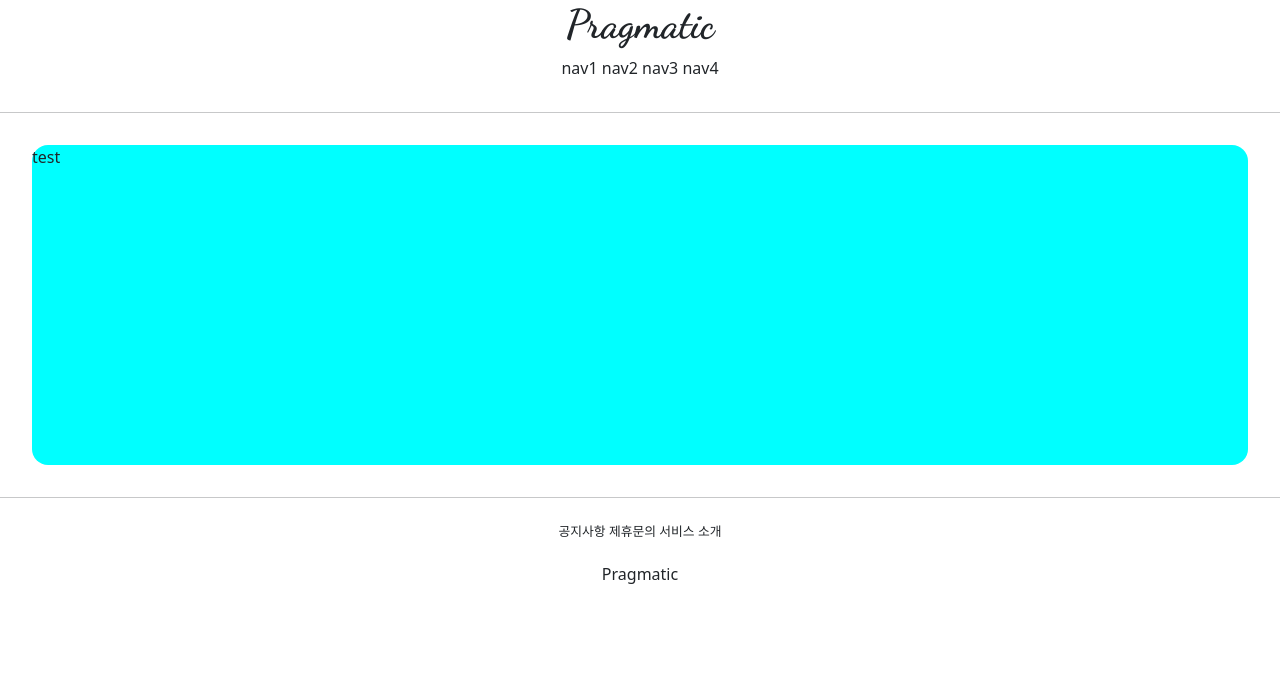
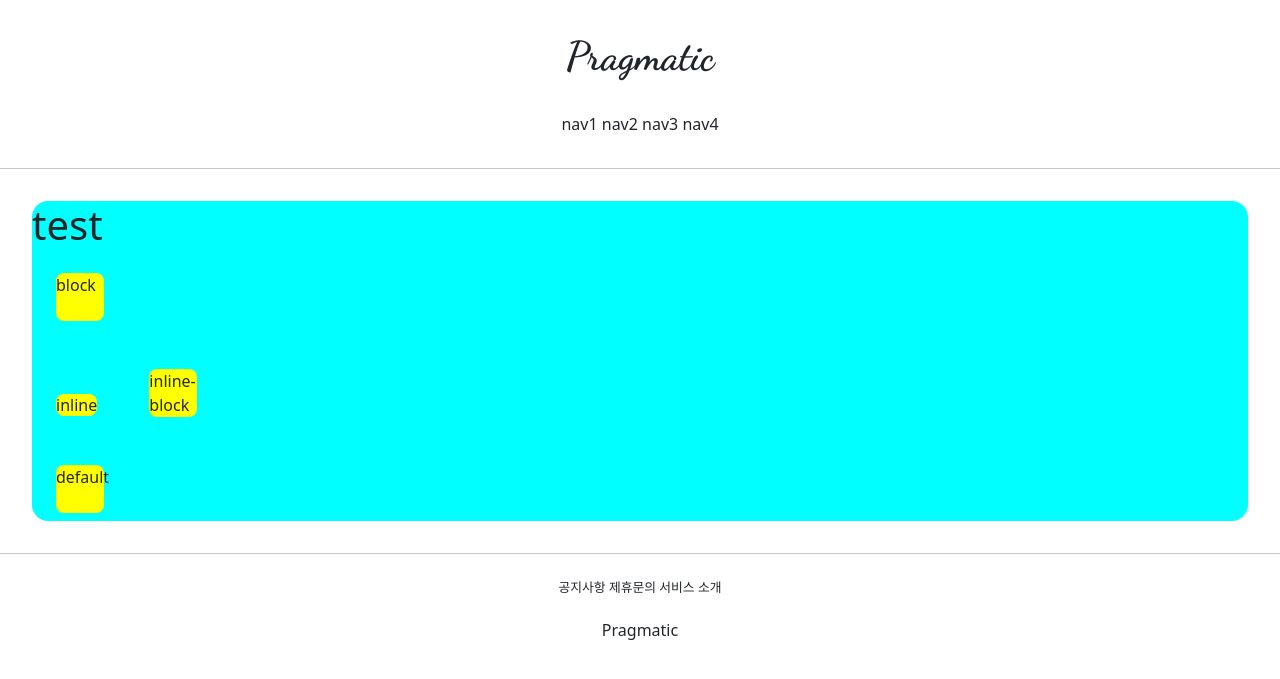
Before and after one commit to jam2208/GII_Project, a Django app: page /accounts/hello_world/ in a window 1280 px wide. Shown: the top 679 px of the page. Run offline with Django 3.2, Linux system fonts and the light colour scheme; parts of the project's set-up code (start-up, migrations or seed data) failed here and were passed over.

Commit message:
2021.07.06

```diff
--- a/accountapp/templates/accountapp/hello_world.html
+++ b/accountapp/templates/accountapp/hello_world.html
@@ -2,8 +2,27 @@
 
 {% block content %}
 
+    <style>
+        .testing {
+            background-color: yellow;
+            height: 48px;
+            width: 48px;
+            margin: 1.5rem;
+            border-radius: .5rem;
+        }
+    </style>
+
     <div style="height: 20rem; background-color: aqua; border-radius: 1rem; margin: 2rem">
-    test
+        <h1>test</h1>
+
+        <div class="testing" style="display: block">block</div>
+        <div class="testing" style="display: inline">inline</div>
+        <div class="testing" style="display: inline-block">inline-block</div>
+        <div class="testing" style="display: none">none</div>
+        <div class="testing">default</div>
+
     </div>
 
+
+
 {% endblock %}
--- a/static/base.css
+++ b/static/base.css
@@ -1,10 +1,10 @@
 .pragmatic_header_logo {
-    margin: 2rem, 0;
+    margin: 2rem 0;
     font-family: 'Dancing Script', cursive;
 }
 
 .pragmatic_header_button {
-    margin-bottom: 2rem
+    margin-bottom: 2rem;
 }
 
 .pragmatic_footer_button {
```
